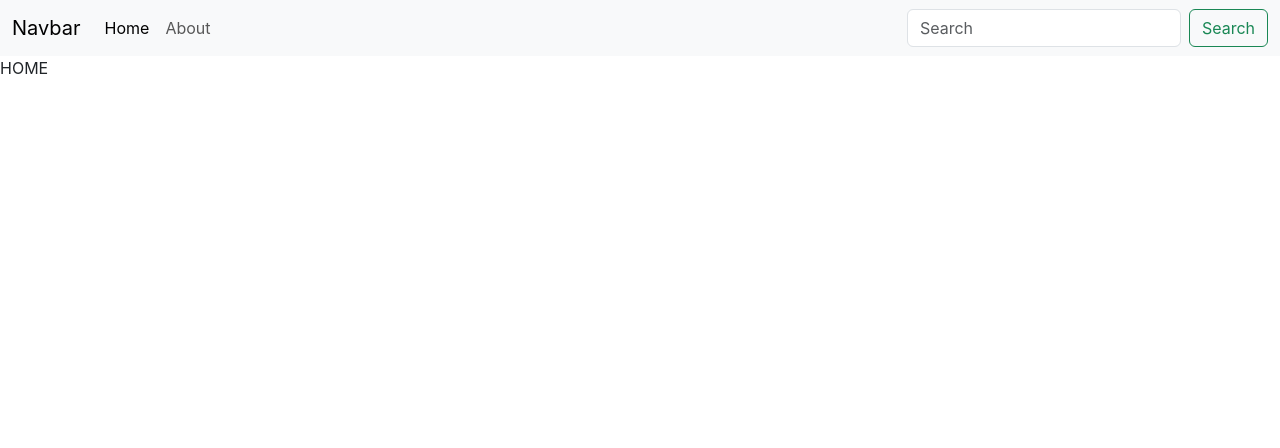
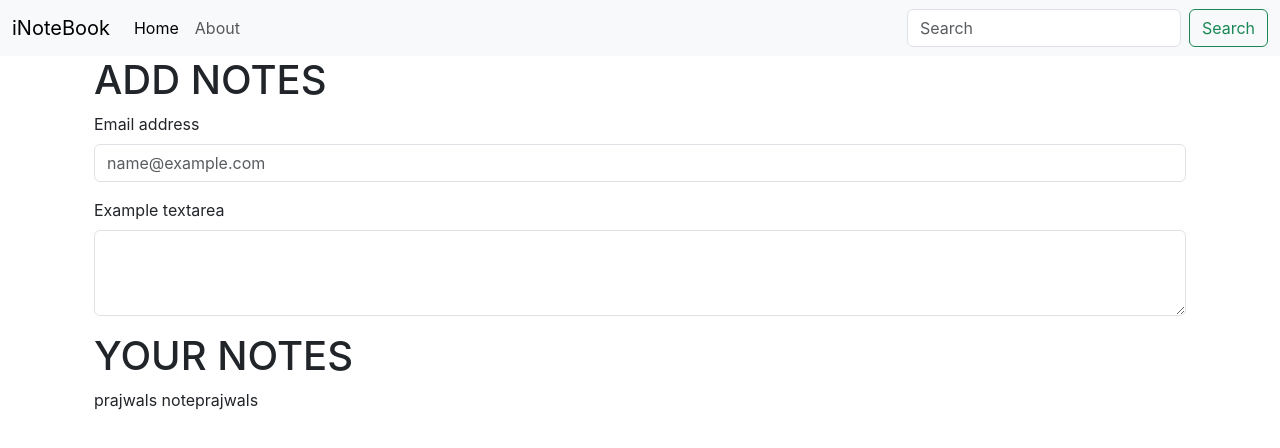
Before and after one commit to prajwaltulawe/inotebook-react, a React (Create React App) app: page / in a window 1280 px wide. Shown: the top 448 px of the page. Built offline with nearby package versions, Linux system fonts and the light colour scheme.

Commit message:
nav and context notes setup

```diff
--- a/src/App.js
+++ b/src/App.js
@@ -11,10 +11,12 @@
     <NoteState>
       <BrowserRouter>
           <Navbar />
-          <Routes>
+          <div className="container m-auto">
+            <Routes>
               <Route exact path="/" element={<Home/>} />
               <Route exact path="/about" element={<About />} />
             </Routes>
+          </div>
       </BrowserRouter>
     </NoteState>
     </>
--- a/src/components/About.js
+++ b/src/components/About.js
@@ -1,16 +1,9 @@
-import React, { useEffect } from 'react'
-import { useContext } from 'react'
-import noteContext from '../context/notes/noteContext'
+import React from 'react'
 
 export const About = () => {
-  const a = useContext(noteContext);
-  useEffect(()=>{
-    a.update();
-    // eslint-disable-next-line
-  }, [])
   return (
     <div>
-        About {a.state.name}
+        About
     </div>
   )
 }
--- a/src/components/Home.js
+++ b/src/components/Home.js
@@ -1,12 +1,41 @@
-import React from 'react'
+import React, {useContext} from "react";
+import noteContext from "../context/notes/noteContext";
 
 export const Home = () => {
+  console.log(noteContext)
+  const context = useContext(noteContext);
+  console.log(context);
+  const {notes, setNotes} = context;
   return (
     <div>
-        HOME
+      <div className="container">
+        <h1>ADD NOTES</h1>
+        <form action="" method="post">
+          <div className="mb-3">
+            <label htmlFor="exampleFormControlInput1" className="form-label">
+              Email address
+            </label>
+            <input type="email" className="form-control" id="exampleFormControlInput1" placeholder="name@example.com" />
+          </div>
+          <div className="mb-3">
+            <label htmlFor="exampleFormControlTextarea1" className="form-label">
+              Example textarea
+            </label>
+            <textarea className="form-control" id="exampleFormControlTextarea1" rows="3"></textarea>
+          </div>
+        </form>
+      </div>
+
+      <div className="container">
+        <h1>YOUR NOTES</h1>
+        {
+          notes.map((note) =>{
+            return note.title
+          })
+        }
+      </div>
     </div>
+  );
+};
 
-    )
-}
-
-export default Home
+export default Home;
--- a/src/components/Navbar.js
+++ b/src/components/Navbar.js
@@ -1,44 +1,35 @@
-import React from "react";
-import { Link } from "react-router-dom";
+import React, {useEffect} from "react";
+import { Link, useLocation } from "react-router-dom";
 
 export const Navbar = () => {
+
+  let location = useLocation();
+
   return (
     <nav className="navbar navbar-expand-lg bg-body-tertiary">
       <div className="container-fluid">
         <Link className="navbar-brand" to="/">
-          Navbar
+        iNoteBook
         </Link>
-        <button
-          className="navbar-toggler"
-          type="button"
-          data-bs-toggle="collapse"
-          data-bs-target="#navbarSupportedContent"
-          aria-controls="navbarSupportedContent"
-          aria-expanded="false"
-          aria-label="Toggle navigation"
-        >
+        <button className="navbar-toggler" type="button" data-bs-toggle="collapse" data-bs-target="#navbarSupportedContent"
+          aria-controls="navbarSupportedContent" aria-expanded="false" aria-label="Toggle navigation">
           <span className="navbar-toggler-icon"></span>
         </button>
         <div className="collapse navbar-collapse" id="navbarSupportedContent">
           <ul className="navbar-nav me-auto mb-2 mb-lg-0">
             <li className="nav-item">
-              <Link className="nav-link active" aria-current="page" to="/">
-                Home
+              <Link className={`nav-link ${location.pathname==="/" ? "active" : "" }`} aria-current="page" to="/">
+              Home
               </Link>
             </li>
             <li className="nav-item">
-              <Link className="nav-link" to="/about">
-                About
+              <Link className={`nav-link ${location.pathname==="/about" ? "active" : "" }`} to="/about">
+              About
               </Link>
             </li>
           </ul>
           <form className="d-flex" role="search">
-            <input
-              className="form-control me-2"
-              type="search"
-              placeholder="Search"
-              aria-label="Search"
-            />
+            <input className="form-control me-2" type="search" placeholder="Search" aria-label="Search" />
             <button className="btn btn-outline-success" type="submit">
               Search
             </button>
--- a/src/context/notes/noteState.js
+++ b/src/context/notes/noteState.js
@@ -2,22 +2,34 @@
 import noteContext from "./noteContext";
 import { useState } from "react";
 
+
 const NoteState = (props)=>{
-    const s1 = {
-        "name": "pajya",
-        "class": "sadf"
-    }
-    const [state, setstate] = useState(s1);
-    const update = ()=>{
-        setTimeout(() => {
-            setstate({
-                "name": "pajya tulawe",
-                "class": "sadf"
-            })
-        }, 1000);
-    }
+    const notesInitial = [
+        {
+          "_id": "647b936903b2c547de9cd015",
+          "user": "647b8a7a27c12ecc752acbaa",
+          "title": "prajwals note",
+          "description": "descripiton",
+          "tag": "prajwals",
+          "timestamp": "2023-06-03T19:24:25.324Z",
+          "__v": 0
+        },
+        {
+            "_id": "647b936903b2c547de15",
+            "user": "647b8a7a27c12cbaa",
+            "title": "prajwals",
+            "description": "descripiton",
+            "tag": "prajwal",
+            "timestamp": "2023-06-03T19:24:25.324Z",
+            "__v": 0
+          }
+      ];
+
+      const [notes, setNotes] = useState(notesInitial)
+
+
     return (
-        <noteContext.Provider value={{state, update}}>
+        <noteContext.Provider value={{notes, setNotes}}>
             {props.children}
         </noteContext.Provider>
     )
```
